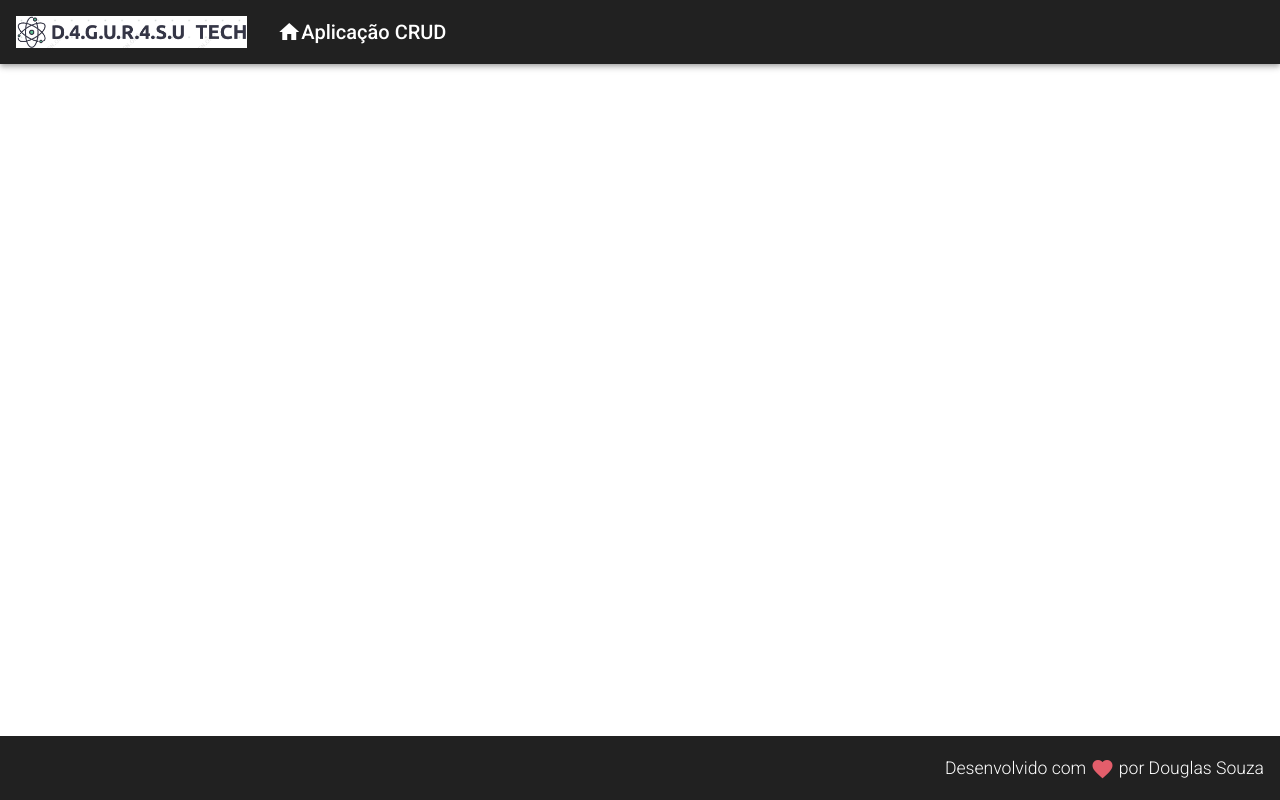
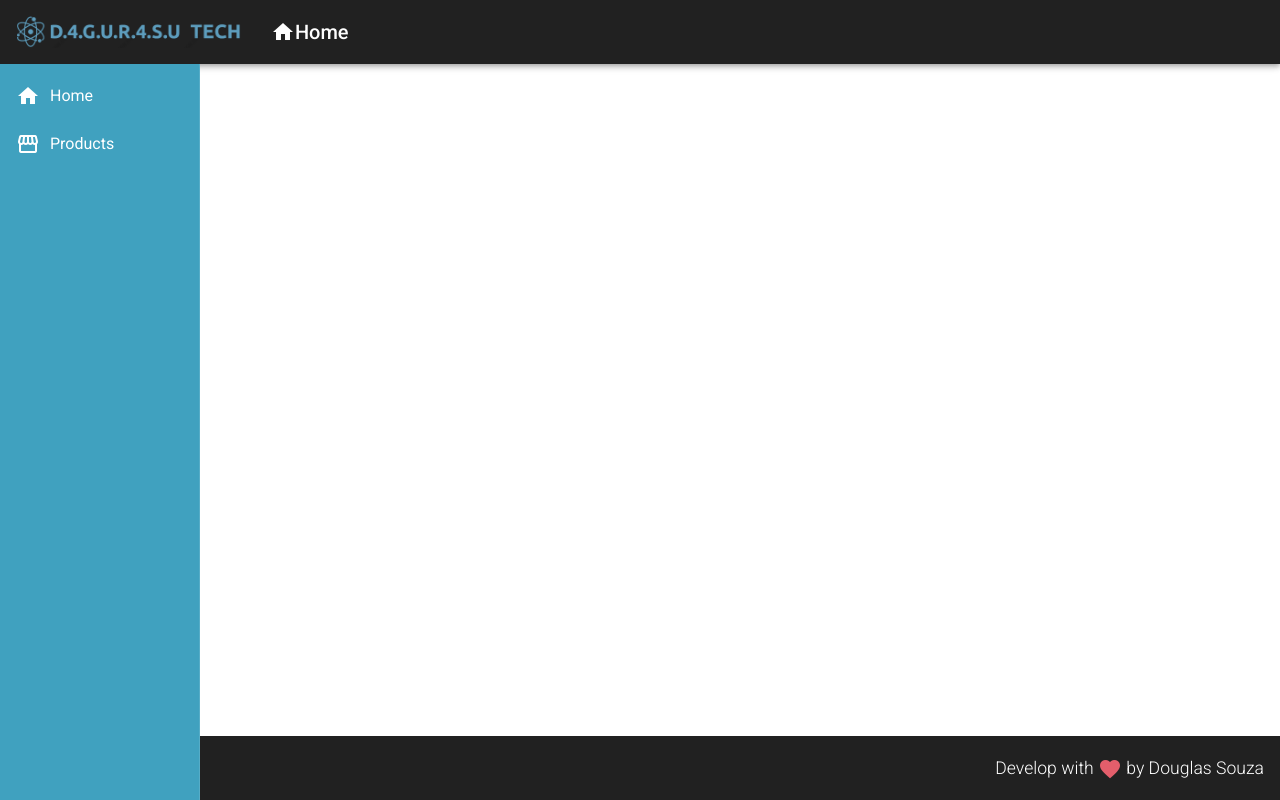
Before and after one commit to D4GUR4SU/CRUD-Angular, an Angular app in the folder web/: page / in a window 1280 px wide. Built offline with nearby package versions, Linux system fonts and the light colour scheme.

Commit message:
Adicionando o nav component

```diff
--- a/web/src/app/app.component.html
+++ b/web/src/app/app.component.html
@@ -1,2 +1,3 @@
 <app-header></app-header>
+<app-nav></app-nav>
 <app-footer></app-footer>
--- a/web/src/app/components/template/footer/footer.component.html
+++ b/web/src/app/components/template/footer/footer.component.html
@@ -1,11 +1,11 @@
 <mat-toolbar class="footer">
     <span>
-        Desenvolvido com
+        Develop with
         <i class="material-icons red v-middle">
             favorite
         </i>
         <span>
-            por Douglas Souza
+            by Douglas Souza
         </span>
     </span>
 </mat-toolbar>
--- a/web/src/app/components/template/header/header.component.html
+++ b/web/src/app/components/template/header/header.component.html
@@ -9,7 +9,7 @@
             <i class="material-icons">
                 home
             </i>
-            Aplicação CRUD
+            Home
         </a>
     </span>
 </mat-toolbar>
--- /dev/null
+++ b/web/src/app/components/template/nav/nav.component.css
@@ -0,0 +1,12 @@
+.sidenav {
+    background-color: #40A1BF;
+    width: 200px;
+}
+
+.sidenav a {
+    color: #FFF;
+}
+
+.sidenav i {
+    padding-right: 10px;
+}
--- /dev/null
+++ b/web/src/app/components/template/nav/nav.component.html
@@ -0,0 +1,16 @@
+<mat-sidenav-container class="container">
+    <mat-sidenav class="sidenav" mode="side" opened fixedInViewport="true" fixedTopGap="64">
+        <mat-nav-list class="nav-list">
+            <a mat-list-item>
+                <i class="material-icons">
+                    home
+                </i> Home
+            </a>
+            <a mat-list-item>
+                <i class="material-icons">
+                    storefront
+                </i> Products
+            </a>
+        </mat-nav-list>
+    </mat-sidenav>
+</mat-sidenav-container>
--- /dev/null
+++ b/web/src/app/components/template/nav/nav.component.ts
@@ -0,0 +1,15 @@
+import { Component, OnInit } from '@angular/core';
+
+@Component({
+  selector: 'app-nav',
+  templateUrl: './nav.component.html',
+  styleUrls: ['./nav.component.css']
+})
+export class NavComponent implements OnInit {
+
+  constructor() { }
+
+  ngOnInit(): void {
+  }
+
+}
```
Also changed, not shown: web/src/app/app.module.ts (+8 -2 lines), web/src/assets/img/logo.png.
